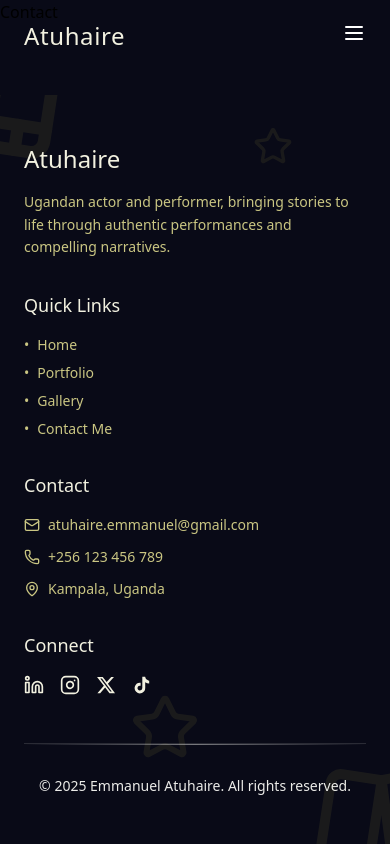
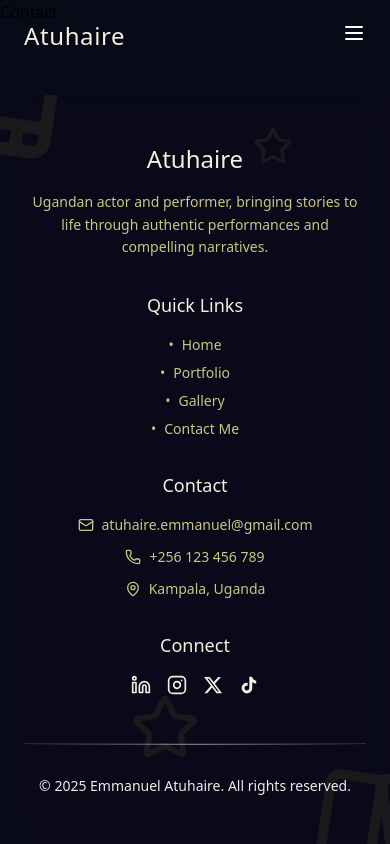
Before and after one commit to charlesaroma/atuhaire-emmanuel-portfolio, a React (Vite) app: page /contact in a window 390 px wide. Built offline with nearby package versions, Linux system fonts and the light colour scheme.

Commit message:
Portfolio

```diff
--- a/src/components/About.jsx
+++ b/src/components/About.jsx
@@ -8,7 +8,7 @@ const MotionLink = motion(Link);
 
 const About = () => {
   return (
-    <div className="h-screen w-full flex items-center bg-[--color-accent-dark] relative">
+    <div className="h-screen w-full flex items-center bg-[var(--color-primary-800)]/10 relative">
       <div className="w-full flex items-center justify-center mx-auto px-6 md:px-10 relative z-10">
         <div className="grid md:grid-cols-2 gap-4 md:gap-8 items-center w-full place-content-between">
           {/* Left side image collage */}
--- a/src/components/Footer.jsx
+++ b/src/components/Footer.jsx
@@ -92,7 +92,7 @@ const Footer = () => {
   };
 
   return (
-    <footer className="relative bg-[var(--color-primary-900)] backdrop-blur-md border-t border-transparent overflow-hidden">
+    <footer className="relative bg-[var(--color-primary-800)]/10 backdrop-blur-md border-t border-transparent overflow-hidden">
       {/* Decorative Elements */}
       <MotionDiv
         className="absolute -left-20 -top-20 opacity-10 text-[var(--color-secondary-500)]"
@@ -139,7 +139,7 @@ const Footer = () => {
             initial={{ opacity: 0, y: 20 }}
             whileInView={{ opacity: 1, y: 0 }}
             viewport={{ once: true }}
-            className="space-y-4 relative group"
+            className="space-y-4 relative group text-center md:text-left"
           >
             <div className="absolute inset-0 bg-gradient-radial from-[var(--color-secondary-400)]/5 to-transparent opacity-0 group-hover:opacity-100 transition-opacity duration-700" />
             <h2 className="text-2xl font-medium text-[var(--color-secondary-50)] relative">
@@ -156,7 +156,7 @@ const Footer = () => {
             whileInView={{ opacity: 1, y: 0 }}
             viewport={{ once: true }}
             transition={{ delay: 0.1 }}
-            className="space-y-4"
+            className="space-y-4 text-center md:text-left"
           >
             <h3 className="text-lg font-medium text-[var(--color-secondary-50)]">
               Quick Links
@@ -171,7 +171,7 @@ const Footer = () => {
                 >
                   <MotionLink
                     to={link.path}
-                    className="text-[var(--color-secondary-300)] hover:text-[var(--color-secondary-500)] transition-colors duration-300 text-sm flex items-center gap-2"
+                    className="text-[var(--color-secondary-300)] hover:text-[var(--color-secondary-500)] transition-colors duration-300 text-sm flex items-center gap-2 justify-center md:justify-start"
                     whileHover={{ x: 5 }}
                   >
                     <span>•</span> {link.name}
@@ -187,23 +187,23 @@ const Footer = () => {
             whileInView={{ opacity: 1, y: 0 }}
             viewport={{ once: true }}
             transition={{ delay: 0.2 }}
-            className="space-y-4"
+            className="space-y-4 text-center md:text-left"
           >
             <h3 className="text-lg font-medium text-[var(--color-secondary-50)]">Contact</h3>
             <ul className="space-y-3">
-              <li className="flex items-center space-x-2 text-[var(--color-secondary-300)] text-sm group">
+              <li className="flex items-center space-x-2 text-[var(--color-secondary-300)] text-sm group justify-center md:justify-start">
                 <Mail size={16} className="group-hover:text-[var(--color-secondary-400)]" />
                 <span className="group-hover:text-[var(--color-secondary-400)] transition-colors duration-300">
                   atuhaire.emmanuel@gmail.com
                 </span>
               </li>
-              <li className="flex items-center space-x-2 text-[var(--color-secondary-300)] text-sm group">
+              <li className="flex items-center space-x-2 text-[var(--color-secondary-300)] text-sm group justify-center md:justify-start">
                 <Phone size={16} className="group-hover:text-[var(--color-secondary-400)]" />
                 <span className="group-hover:text-[var(--color-secondary-400)] transition-colors duration-300">
                   +256 123 456 789
                 </span>
               </li>
-              <li className="flex items-center space-x-2 text-[var(--color-secondary-300)] text-sm group">
+              <li className="flex items-center space-x-2 text-[var(--color-secondary-300)] text-sm group justify-center md:justify-start">
                 <MapPin size={16} className="group-hover:text-[var(--color-secondary-400)]" />
                 <span className="group-hover:text-[var(--color-secondary-400)] transition-colors duration-300">
                   Kampala, Uganda
@@ -218,10 +218,10 @@ const Footer = () => {
             whileInView={{ opacity: 1, y: 0 }}
             viewport={{ once: true }}
             transition={{ delay: 0.3 }}
-            className="space-y-4"
+            className="space-y-4 text-center md:text-left"
           >
             <h3 className="text-lg font-medium text-[var(--color-secondary-50)]">Connect</h3>
-            <div className="flex space-x-4">
+            <div className="flex space-x-4 justify-center md:justify-start">
               {socialLinks.map((social, index) => (
                 <MotionA
                   key={index}
--- a/src/components/PortfolioHero.jsx
+++ b/src/components/PortfolioHero.jsx
@@ -44,10 +44,10 @@ const PortfolioHero = () => {
             <img
               src={heroImages[currentImageIndex]}
               alt="Emmanuel Atuhaire"
-              className="w-full h-full object-contain"
+              className="w-full h-full object-contain relative z-10"
             />
-            {/* Gradient Overlay */}
-            <div className="absolute inset-0 bg-gradient-to-b from-black/0 via-black/0 to-var(--color-primary-950)"></div>
+            {/* Gradient overlay - matching Hero.jsx */}
+            <div className="absolute inset-0 bg-gradient-to-b from-transparent via-transparent to-[var(--color-primary-900)] z-20" />
           </motion.div>
         </AnimatePresence>
       </div>
--- a/src/components/Showreel.jsx
+++ b/src/components/Showreel.jsx
@@ -7,9 +7,9 @@ const MotionButton = motion.button;
 
 const Showreel = () => {
   return (
-    <section className="w-full py-10 sm:py-16 lg:py-20">
-      <div className="container mx-auto px-4 sm:px-6 lg:px-8">
-        <h2 className="text-3xl sm:text-4xl lg:text-5xl font-normal text-[var(--color-accent-500)] mb-8 sm:mb-12 text-center">
+    <section className="w-full py-10 md:py-16 lg:py-20">
+      <div className="container mx-auto px-4 md:px-6 lg:px-8">
+        <h2 className="text-3xl md:text-4xl lg:text-5xl font-normal text-[var(--color-accent-500)] mb-8 sm:mb-12 text-center">
           Showreel
         </h2>
 
@@ -17,9 +17,9 @@ const Showreel = () => {
           initial={{ opacity: 0, y: 20 }}
           whileInView={{ opacity: 1, y: 0 }}
           viewport={{ once: true, margin: "-100px" }}
-          className="relative w-full max-w-[1200px] mx-auto"
+          className="relative w-full max-w-[800px] mx-auto"
         >
-          <div className="relative aspect-video w-full rounded-lg sm:rounded-xl lg:rounded-2xl overflow-hidden shadow-lg">
+          <div className="relative aspect-video w-full rounded-lg md:rounded-xl lg:rounded-2xl overflow-hidden shadow-lg">
             <img
               src="https://images.pexels.com/photos/66134/pexels-photo-66134.jpeg"
               alt="Showreel thumbnail"
@@ -30,14 +30,14 @@ const Showreel = () => {
             <MotionButton
               whileHover={{ scale: 1.1 }}
               whileTap={{ scale: 0.9 }}
-              className="absolute inset-0 m-auto w-14 h-14 sm:w-16 sm:h-16 lg:w-20 lg:h-20 bg-[var(--color-accent-500)] rounded-full flex items-center justify-center shadow-xl hover:bg-[var(--color-accent-600)] transition-colors"
+              className="absolute inset-0 m-auto w-14 h-14 md:w-16 md:h-16 lg:w-20 lg:h-20 bg-[var(--color-accent-500)] rounded-full flex items-center justify-center shadow-xl hover:bg-[var(--color-accent-600)] transition-colors"
             >
               <Play size={24} className="text-white ml-1" />
             </MotionButton>
           </div>
         </MotionDiv>
 
-        <p className="text-sm sm:text-base lg:text-lg text-[var(--color-accent-600)] text-center mt-6 sm:mt-8 lg:mt-10 max-w-2xl mx-auto px-4">
+        <p className="text-sm md:text-base lg:text-lg text-[var(--color-accent-600)] text-center mt-6 md:mt-8 lg:mt-10 max-w-2xl mx-auto px-4">
           Experience the highlights of my cinematography work in this showreel.
           From intimate character moments to sweeping landscapes, this collection
           showcases my visual storytelling approach.
```
